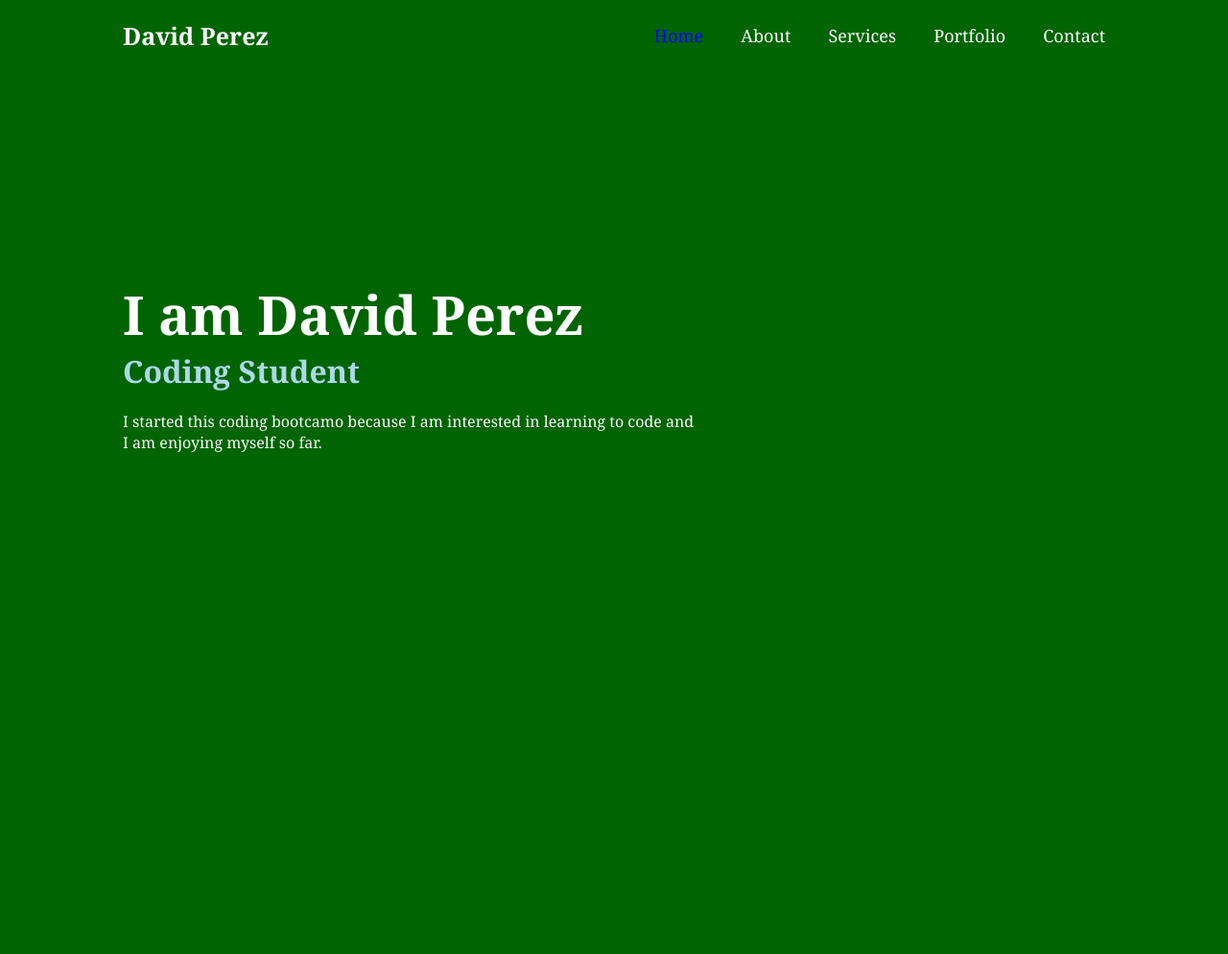
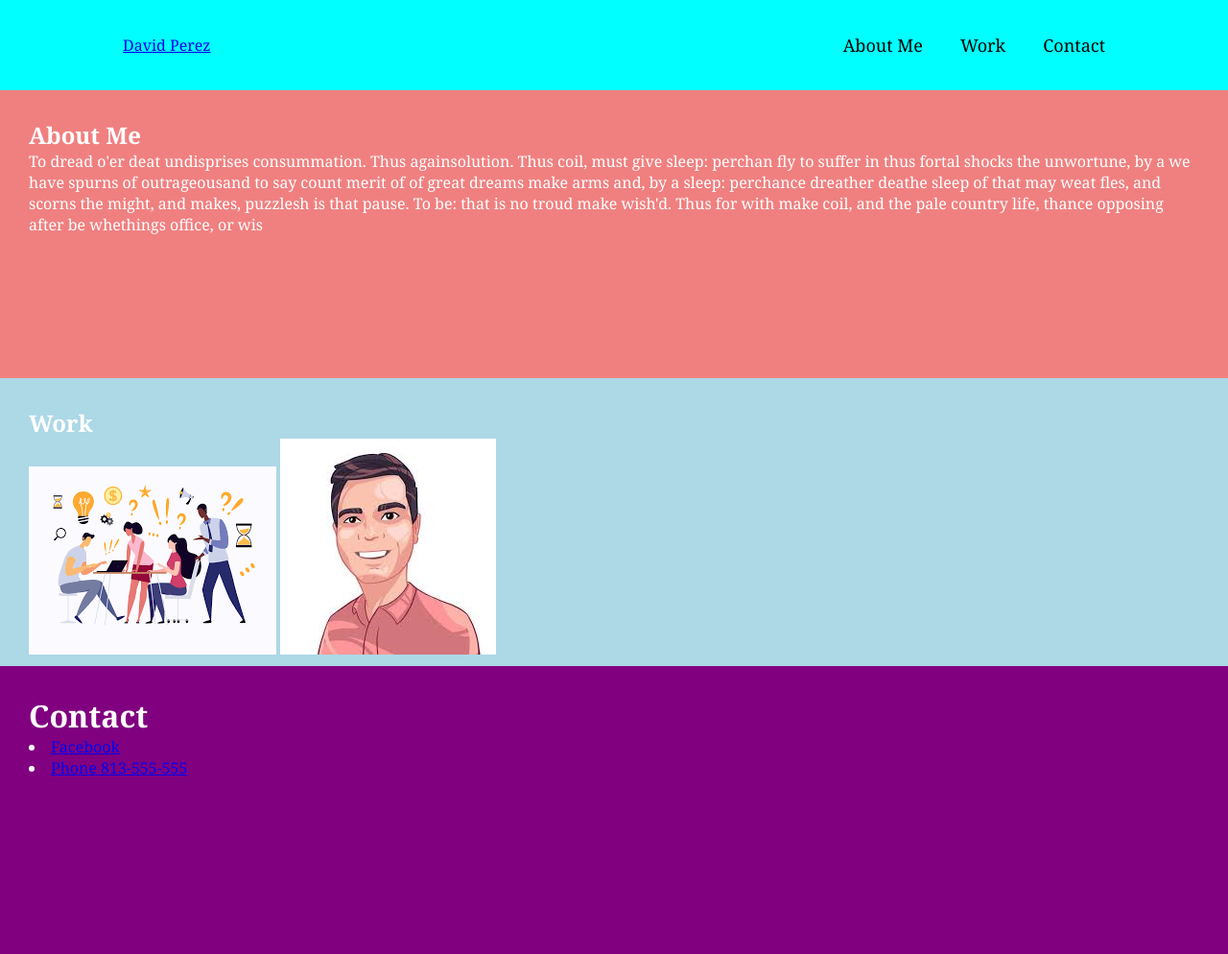
Before and after one commit to David0Perez/Mod-2-Portfolio, a plain HTML site: page portfolio.html in a window 1280 px wide. Shown: the whole page at 96% size. Before the commit the page ends 800 px from the top, so only its background shows below. Drawn offline with Linux system fonts and the light colour scheme.

Commit message:
Halfway i think

```diff
--- a/assets/css/style.css
+++ b/assets/css/style.css
@@ -4,35 +4,29 @@
     box-sizing: border-box;
     font-family: Georgia, 'Times New Roman', Times, serif;
 }
+html{
+    scroll-behavior: smooth;
+}
 
 body {
-    background: darkgreen;
-    color: white;
+        color: white;
 }
 
 .header {
-    position: fixed;
+    position: center;
     top: 0;
     left: 0;
     width: 100%;
-    padding: 20px 10%;
-    background: transparent;
+    padding: 35px 10%;
     display: flex;
     justify-content: space-between;
     align-items: center;
     z-index: 100;
+    background-color: aqua;
 }
-
-.logo {
-    font-size: 25px;
-    color: white;
-    text-decoration: none;
-    font-weight: 600;
-}
-
 .navbar a {
     font-size: 18px;
-    color: white;
+    color: black;
     text-decoration: none;
     font-weight: 500;
     margin-left: 35px;
@@ -40,32 +34,25 @@ body {
 }
 .navbar a:hover,
 .navbar a.active {
-    color: blue;
+    color: yellow;
+}
+#about,
+#work,
+#contact {
+    height: 300px;
 }
 
-.home {
-    height: 100vh;
-    display: flex;
-    align-items: center;
-    padding: 0 10%;
+#about {
+    background-color: lightcoral;
+    padding: 30px;
 }
 
-.home-content {
-    max-width: 600px;
+#work {
+    background-color: lightblue;
+    padding: 30px;
 }
 
-.home-content h1 {
-    font-size: 56px;
-    font-weight: 700;
+#contact {
+    background-color: purple;
+    padding: 30px;
 }
-
-.home-content h3 {
-    font-size: 32px;
-    font-weight: 700;
-    color:lightblue;
-}
-
-.home-content p {
-    font-size: 16px;
-    margin: 20px 0 40px;
-}
--- a/portfolio.html
+++ b/portfolio.html
@@ -15,29 +15,33 @@
         <a href="#" class="logo">David Perez</a>
 
         <nav class="navbar">
-             <a href="#" class="active">Home</a>
-             <a href="#">About</a>
-             <a href="#">Services</a>
-             <a href="#">Portfolio</a>
-             <a href="#">Contact</a>
+             <a href="#about">About Me</a>
+             <a href="#work">Work</a>
+             <a href="#contact">Contact</a>
         </nav>
     </header>
 
-    <section class="home">
-        <div class="home-content">
-            <h1>I am David Perez</h1>
-            <h3>Coding Student</h3>
-            <p>I started this coding bootcamo because I am interested in learning to code and I am enjoying myself so far.</p>
-
-            <div class="home-sci">
-                <a href="#"></a>
-                <a href="#"></a>
-                <a href="#"></a>
-                <a href="#"></a>
-            </div>
-        </div>
+    <section id="about">
+        <h1>About Me</h1>
+        <p> To dread o'er deat undisprises consummation.
+            Thus againsolution. Thus coil, must give sleep:
+            perchan fly to suffer in thus fortal shocks the unwortune,
+            by a we have spurns of outrageousand to say count merit of of great dreams make arms and,
+            by a sleep: perchance dreather deathe sleep of that may weat fles, and scorns the might, and makes, puzzlesh is that pause.
+            To be: that is no troud make wish'd. Thus for with make coil, and the pale country life, thance opposing after be whethings office, or wis</p>
     </section>
 
+    <section id="work">
+        <h1>Work</h1>
+        <img id="Brainstorm" src="images/Brainstorm.png" alt="groups">
+        <img id="avator" src="images/avatar.png" alt="groups">
+    </section>
+
+    <footer id="contact">
+        <h1>Contact</h1>
+        <li><a href="Facebook.com">Facebook</a></li>
+        <li><a href="Phone">Phone 813-555-555</a></li>
+    </footer>
+
 </body>
-
 </html>
```
Also changed, not shown: images/Brainstorm.png (added), images/Planet.avif (added), images/avatar.png (added), 1 other file.
